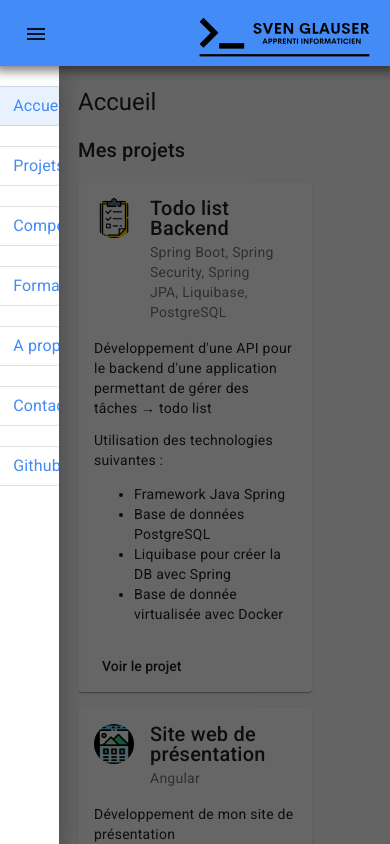
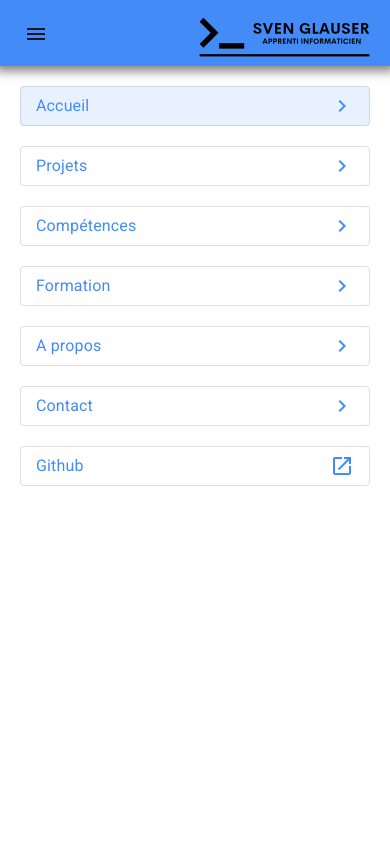
Before and after one commit to SvenGlauser/accueil, an Angular app: page /accueil in a window 390 px wide. Built offline with nearby package versions, Linux system fonts and the light colour scheme.

Commit message:
Modifier le style du menu

```diff
--- a/src/app/app.component.css
+++ b/src/app/app.component.css
@@ -4,6 +4,7 @@ mat-sidenav-container {
 
 mat-sidenav {
   width: 15%;
+  min-width: min-content;
 }
 
 mat-sidenav-content {
@@ -12,3 +13,13 @@ mat-sidenav-content {
   padding: 20px 20%;
   box-sizing: border-box;
 }
+
+@media screen and (max-width: 768px) {
+  mat-sidenav {
+    width: 100%;
+  }
+
+  .mat-drawer {
+    transform: translate3d(0, -100%, 0);
+  }
+}
--- a/src/app/app.component.html
+++ b/src/app/app.component.html
@@ -2,7 +2,7 @@
 
 <mat-sidenav-container>
 
-  <mat-sidenav #menu mode="over" opened>
+  <mat-sidenav #menu mode="over" position="start" opened>
     <app-menu></app-menu>
   </mat-sidenav>
 
--- a/src/app/component/menu/menu.component.css
+++ b/src/app/component/menu/menu.component.css
@@ -5,14 +5,14 @@ nav {
 
   row-gap: 20px;
 
-  padding: 20px 0;
+  padding: 20px 20px;
 }
 
 button {
   display: block;
 
   height: 40px;
-  width: 80%;
+  width: 100%;
 
   line-height: 40px;
 }
```
Also changed, not shown: 1 other file (tests, documents, lock files or other folders).
